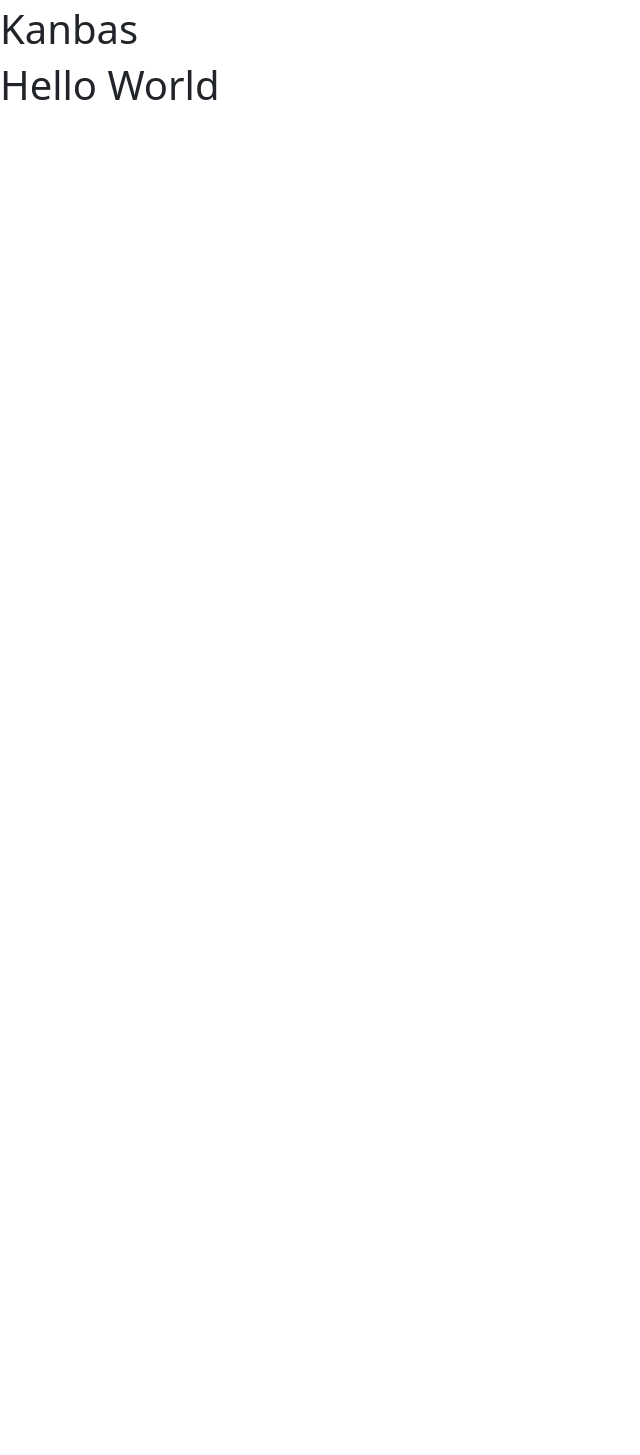
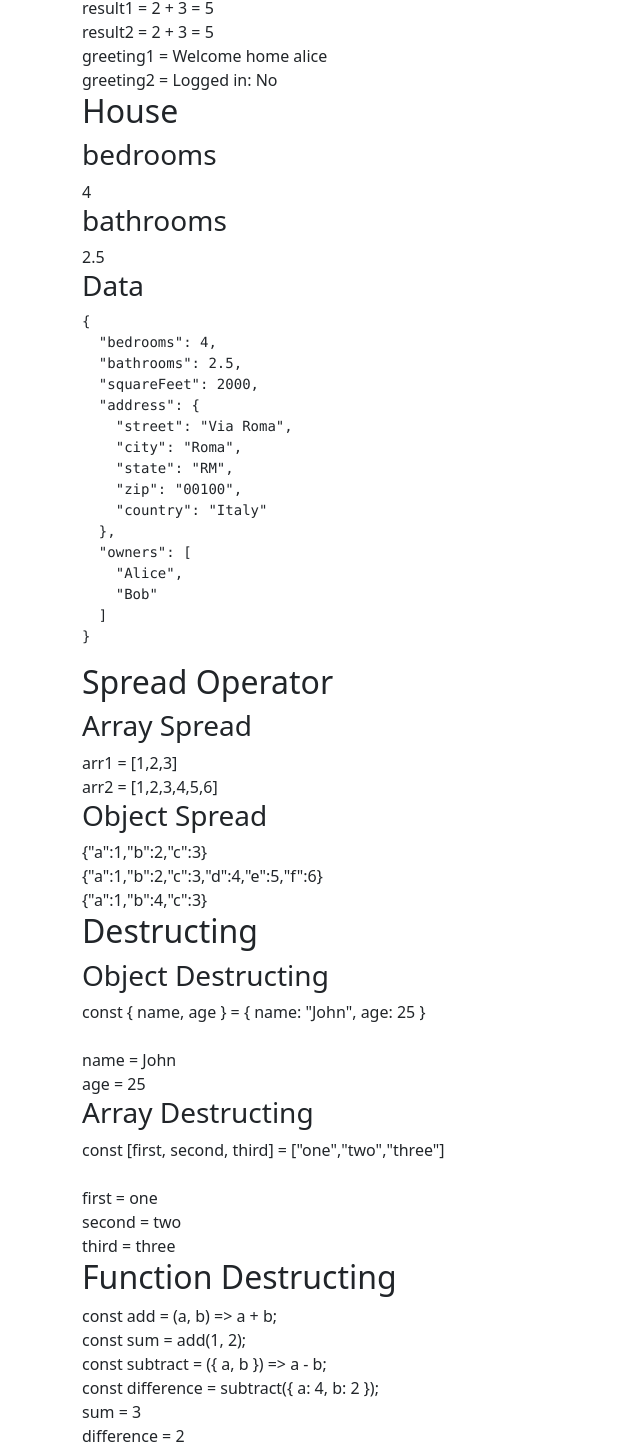
Before and after one commit to conclancy/kanbas-react-web-app, a React (Create React App) app: page / in a window 1280 px wide. Shown: the part 2257-3712 px from the top of the page, without its empty margins (0-640 px from the left). Before the commit the page ends 2374 px from the top, so only its background shows below. Built offline with nearby package versions, Linux system fonts and the light colour scheme.

Commit message:
Complete Lab 2.2

```diff
--- a/src/Labs/a3/JavaScript/index.tsx
+++ b/src/Labs/a3/JavaScript/index.tsx
@@ -6,6 +6,11 @@ import BooleanVariables from "./variables/BooleanVariables";
 import VariableTypes from "./variables/VariableTypes";
 import WorkingWithArrays from "./arrays/WorkingWithArrays";
 import WorkingWithFunctions from "./functions/WorkingWithFunctions";
+import TemplateLiterals from "./string/TemplateLiterals";
+import House from "./json/House";
+import Spreading from "./json/Spreading";
+import Destructing from "./json/Destructing";
+import FunctionDestructing from "./json/FunctionDestructing";
 
 
 function JavaScript() {
@@ -20,7 +25,11 @@ function JavaScript() {
          <TernaryOperator/>
          <WorkingWithFunctions/>
          <WorkingWithArrays/>
-
+         <TemplateLiterals/>
+         <House/>
+         <Spreading/>
+         <Destructing/>
+         <FunctionDestructing/>
        </div>
     );
 }
--- /dev/null
+++ b/src/Labs/a3/JavaScript/json/Destructing.tsx
@@ -0,0 +1,24 @@
+function Destructing() {
+    const person = { name: "John", age: 25 };
+    const { name, age } = person;
+    // const name = person.name
+    // const age = person.age
+    const numbers = ["one", "two", "three"];
+    const [ first, second, third ] = numbers;
+    return (
+      <div>
+        <h2>Destructing</h2>
+        <h3>Object Destructing</h3>
+        const &#123; name, age &#125; =
+              &#123; name: "John", age: 25 &#125;<br /><br />
+        name = {name}<br />
+        age = {age}
+        <h3>Array Destructing</h3>
+        const [first, second, third] = ["one","two","three"]<br/><br/>
+        first = {first}<br />
+        second = {second}<br />
+        third = {third}
+      </div>
+    );
+}
+export default Destructing;
--- /dev/null
+++ b/src/Labs/a3/JavaScript/json/FunctionDestructing.tsx
@@ -0,0 +1,18 @@
+function FunctionDestructing() {
+    const add = (a: number, b: number) => a + b;
+    const sum = add(1, 2);
+    const subtract = ({ a, b }: { a: number; b: number }) => a - b;
+    const difference = subtract({ a: 4, b: 2 });
+    return (
+      <div>
+        <h2>Function Destructing</h2>
+        const add = (a, b) =&gt; a + b;<br />
+        const sum = add(1, 2);<br />
+        const subtract = (&#123; a, b &#125;) =&gt; a - b;<br />
+        const difference = subtract(&#123; a: 4, b: 2 &#125;);<br/>
+        sum = {sum}<br />
+        difference = {difference}
+      </div>
+   );
+}
+export default FunctionDestructing;
--- /dev/null
+++ b/src/Labs/a3/JavaScript/json/House.tsx
@@ -0,0 +1,27 @@
+function House() {
+    const house = {
+      bedrooms: 4,
+      bathrooms: 2.5,
+      squareFeet: 2000,
+      address: {
+        street: "Via Roma",
+        city: "Roma",
+        state: "RM",
+        zip: "00100",
+        country: "Italy",
+      },
+      owners: ["Alice", "Bob"],
+    };
+    return (
+      <div>
+        <h2>House</h2>
+        <h3>bedrooms</h3>
+        {house.bedrooms}
+        <h3>bathrooms</h3>
+        {house.bathrooms}
+        <h3>Data</h3>
+        <pre>{JSON.stringify(house, null, 2)}</pre>
+      </div>
+    );
+}
+export default House;
--- /dev/null
+++ b/src/Labs/a3/JavaScript/json/Spreading.tsx
@@ -0,0 +1,20 @@
+function Spreading() {
+    const arr1 = [ 1, 2, 3 ];
+    const arr2 = [ ...arr1, 4, 5, 6 ];
+    const obj1 = { a: 1, b: 2, c: 3 };
+    const obj2 = { ...obj1, d: 4, e: 5, f: 6 };
+    const obj3 = { ...obj1, b: 4 };
+    return (
+      <div>
+        <h2>Spread Operator</h2>
+        <h3>Array Spread</h3>
+        arr1 = { JSON.stringify(arr1) }  <br />
+        arr2 = { JSON.stringify(arr2) }  <br />
+        <h3>Object Spread</h3>
+        { JSON.stringify(obj1) }         <br />
+        { JSON.stringify(obj2) }         <br />
+        { JSON.stringify(obj3) }         <br />
+      </div>
+    );
+}
+export default Spreading;
--- /dev/null
+++ b/src/Labs/a3/JavaScript/string/TemplateLiterals.tsx
@@ -0,0 +1,21 @@
+function TemplateLiterals() {
+    const five = 2 + 3;
+    const result1 = "2 + 3 = " + five;
+    const result2 = `2 + 3 = ${2 + 3}`;
+    const username = 'alice';
+    const greeting1 = `Welcome home ${username}`;
+    const loggedIn = false;
+    const greeting2 = `Logged in: ${loggedIn ? "Yes" : "No"}`;
+
+    return (
+        <>
+            <h2>Template Literals</h2>
+            result1 = {result1}<br/>
+            result2 = {result2}<br/>
+            greeting1 = {greeting1}<br/>
+            greeting2 = {greeting2}
+        </>
+    );
+}
+
+export default TemplateLiterals;
```
Lines whose indentation alone changed are shown as unchanged.
